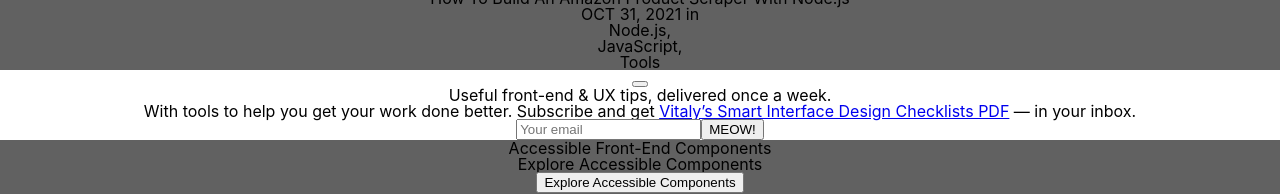
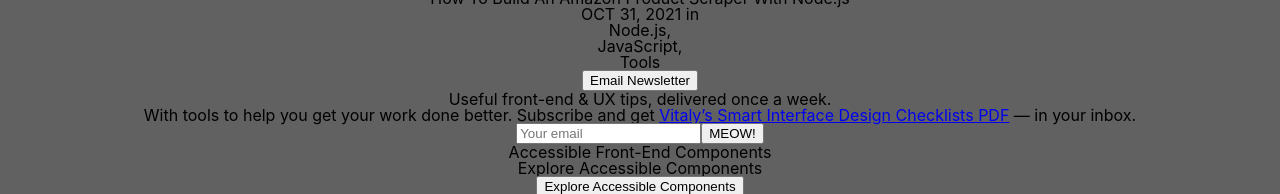
Before and after one commit to DeadpanCakes/teardown, a React (Create React App) app: page / in a window 1280 px wide. Shown: the part 250-444 px from the top of the page. Built offline with nearby package versions, Linux system fonts and the light colour scheme.

Commit message:
added text to email newsletter btn

```diff
--- a/src/components/Newsletter/Newsletter.js
+++ b/src/components/Newsletter/Newsletter.js
@@ -1,13 +1,14 @@
+import "./Newsletter.css";
 import { useState } from "react";
 
 const Newsletter = () => {
   const [email, setEmail] = useState("");
   return (
-    <aside>
+    <aside className="newsletter">
       <form>
         <hgroup>
           <a href="https://www.smashingmagazine.com/the-smashing-newsletter/">
-            <button></button>
+            <button>Email Newsletter</button>
           </a>
           <h1>Useful front-end & UX tips, delivered once a week.</h1>
           <h2>
```
